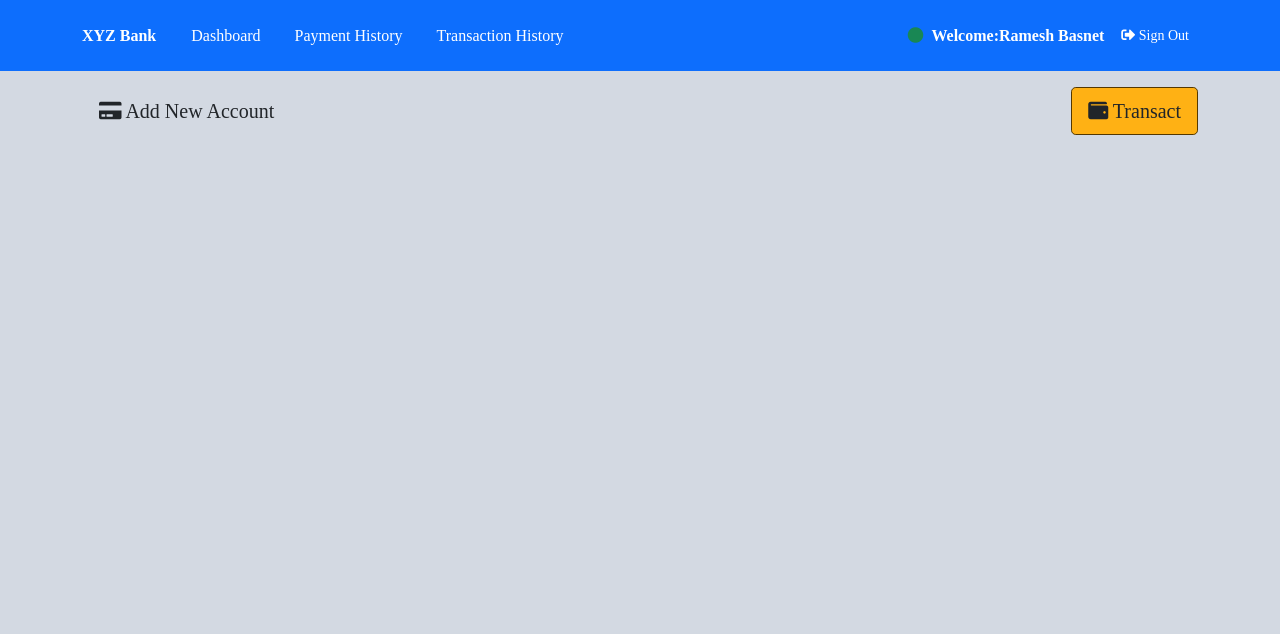
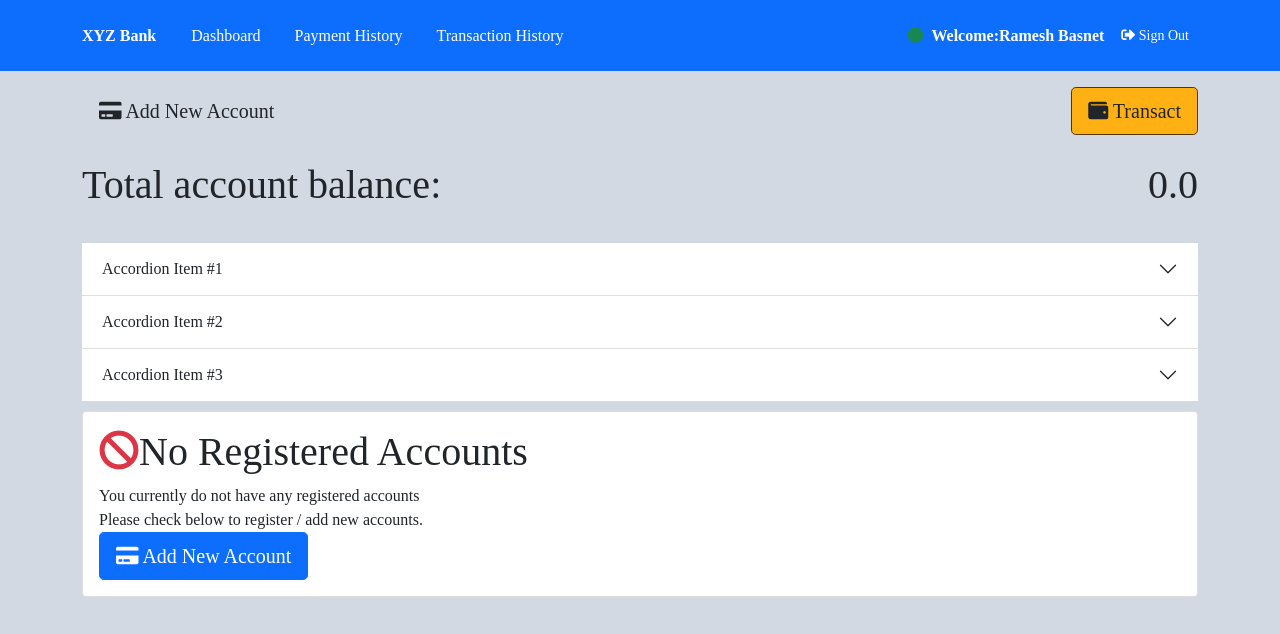
Before and after one commit to Ramesh307/JavaBanking, a plain HTML site: page dashboard.html in a window 1280 px wide. Drawn offline with Linux system fonts and the light colour scheme.

Commit message:
Updated dashboard

```diff
--- a/dashboard.html
+++ b/dashboard.html
@@ -63,5 +63,65 @@
 
   </div>
 <!-- End of container -->
+
+
+<div class="container d-flex py-3">
+  <h1 class="me-auto">Total account balance:</h1>
+    <h1 class="ms-auto">0.0
+
+  </h1>
+</h1>
+</div>
+<!--Container Accordin menu-->
+
+<div class="container">
+  <div class="accordion accordion-flush" id="accordionFlushExample">
+    <div class="accordion-item">
+      <h2 class="accordion-header" id="flush-headingOne">
+        <button class="accordion-button collapsed" type="button" data-bs-toggle="collapse" data-bs-target="#flush-collapseOne" aria-expanded="false" aria-controls="flush-collapseOne">
+          Accordion Item #1
+        </button>
+      </h2>
+      <div id="flush-collapseOne" class="accordion-collapse collapse" aria-labelledby="flush-headingOne" data-bs-parent="#accordionFlushExample">
+        <div class="accordion-body">Placeholder content for this accordion, which is intended to demonstrate the <code>.accordion-flush</code> class. This is the first item's accordion body.</div>
+      </div>
+    </div>
+    <div class="accordion-item">
+      <h2 class="accordion-header" id="flush-headingTwo">
+        <button class="accordion-button collapsed" type="button" data-bs-toggle="collapse" data-bs-target="#flush-collapseTwo" aria-expanded="false" aria-controls="flush-collapseTwo">
+          Accordion Item #2
+        </button>
+      </h2>
+      <div id="flush-collapseTwo" class="accordion-collapse collapse" aria-labelledby="flush-headingTwo" data-bs-parent="#accordionFlushExample">
+        <div class="accordion-body">Placeholder content for this accordion, which is intended to demonstrate the <code>.accordion-flush</code> class. This is the second item's accordion body. Let's imagine this being filled with some actual content.</div>
+      </div>
+    </div>
+    <div class="accordion-item">
+      <h2 class="accordion-header" id="flush-headingThree">
+        <button class="accordion-button collapsed" type="button" data-bs-toggle="collapse" data-bs-target="#flush-collapseThree" aria-expanded="false" aria-controls="flush-collapseThree">
+          Accordion Item #3
+        </button>
+      </h2>
+      <div id="flush-collapseThree" class="accordion-collapse collapse" aria-labelledby="flush-headingThree" data-bs-parent="#accordionFlushExample">
+        <div class="accordion-body">Placeholder content for this accordion, which is intended to demonstrate the <code>.accordion-flush</code> class. This is the third item's accordion body. Nothing more exciting happening here in terms of content, but just filling up the space to make it look, at least at first glance, a bit more representative of how this would look in a real-world application.</div>
+      </div>
+    </div>
+  </div>
+</div>
+<div class="container">
+  <div class="card no-accounts-card">
+    <div class="card-body">
+      <h1 class="card-title>">
+      <i class="fas fa-ban text-danger"></i>No Registered Accounts</h1>
+
+      <div class="card-text">
+        You currently do not have any registered accounts<br>
+        Please check below to register / add new accounts.
+      </div>
+      <button id=" " class="btn btn-primary btn-lg"type="button" data-bs-toggle="offcanvas" data-bs-target="#offcanvasRight" aria-controls="offcanvasRight">
+        <i class="fa fa-credit-card"></i> Add New Account</button>
+    </div>
+  </div>
+</div>
 </body>
 </html>
```
